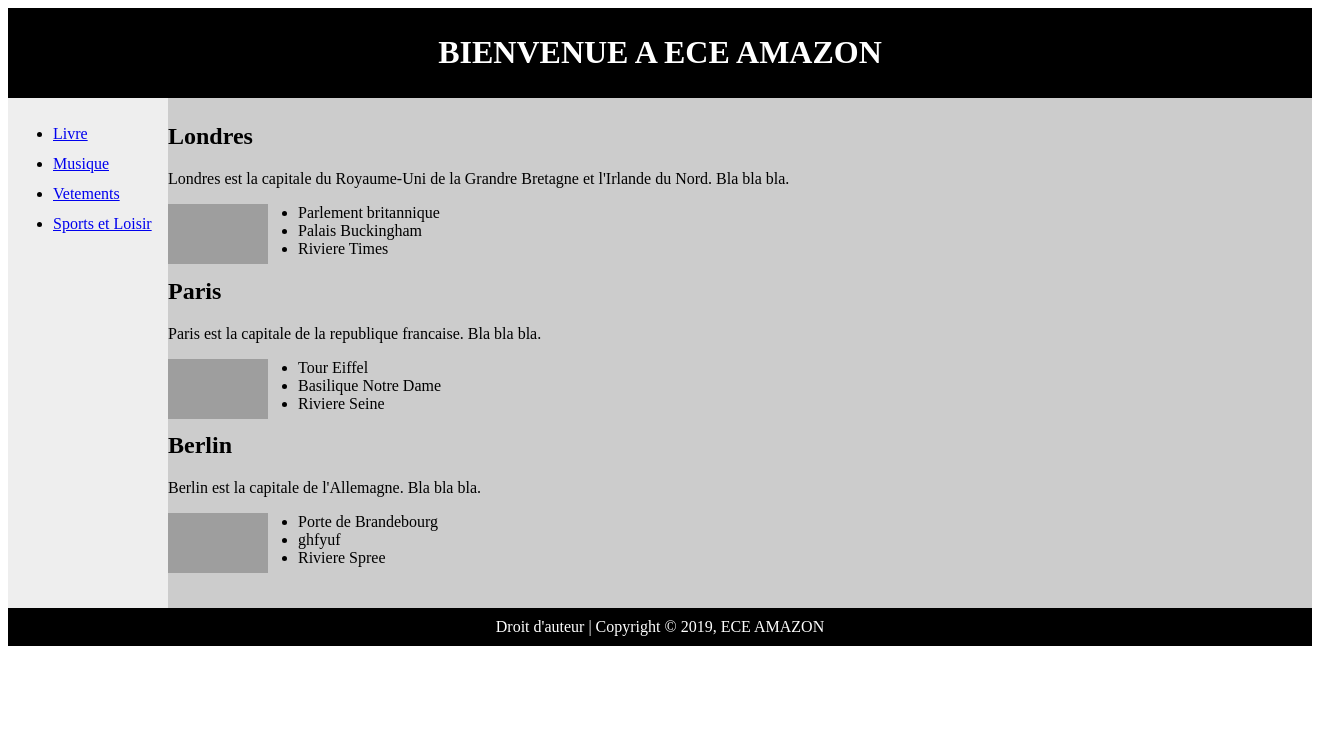
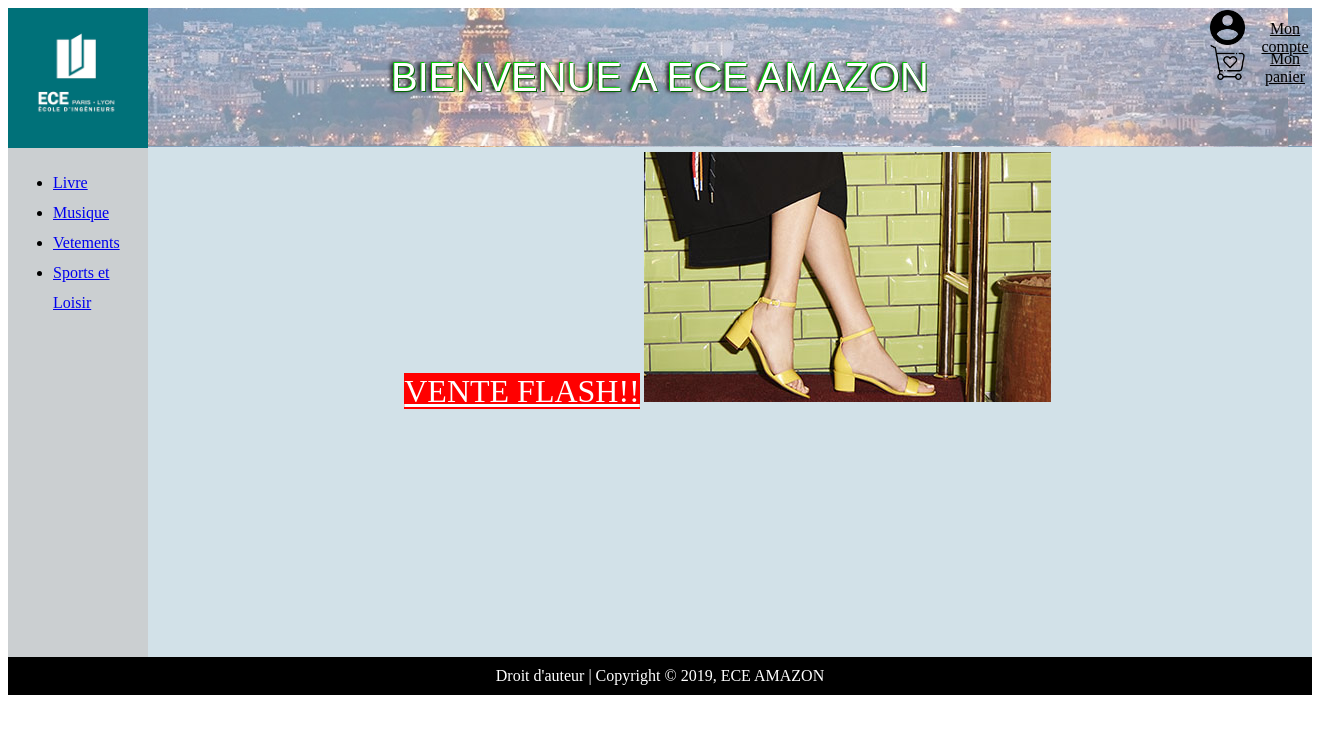
Before and after one commit to Leleute/WebDevProject, a PHP site: page /interface-site.html in a window 1320 px wide. Shown: the top 734 px of the page. Run offline with PHP 8.4, Linux system fonts and the light colour scheme; grey boxes are pictures that could not be loaded.

Commit message:
Interface

```diff
--- a/interface-site.html
+++ b/interface-site.html
@@ -11,6 +11,14 @@
 <body>
 	<div id="header">
 		<h1>BIENVENUE A ECE AMAZON </h1>
+			<img class="account" src="account.png" width="30" height="30">
+			<img class="basket" src="basket.png" width="30" height="30">
+			<img class="ece" src="ece.jpg">
+
+			 <a href="#" style="color: black; position : absolute; top: 20px; left: 1250px;">Mon compte</a>
+			 <a href="#" style="color: black; position : absolute; top: 50px; left: 1250px;">Mon panier</a>
+
+
 	</div>
 	<div id="nav">
 
@@ -22,34 +30,14 @@
 		</ul>
 	</div>
 	<div id="section">
-		<h2>Londres</h2>
-			<p>Londres est la capitale du Royaume-Uni de la Grandre Bretagne et l'Irlande du Nord. Bla bla bla.</p>
-			<img class="city" src="londres.jpg" alt="Londres" width="100" height="60">
-		<ul>
-			<li>Parlement britannique</li>
-			<li>Palais Buckingham</li>
-			<li>Riviere Times</li>
 
-		</ul>
-		<h2>Paris</h2>
-		<p>Paris est la capitale de la republique francaise. Bla bla bla.</p>
-		<img class="city" src="paris.jpg" alt="Paris" width="100" height="60">
+	<center>
 
-		<ul>
-			<li>Tour Eiffel</li>
-			<li>Basilique Notre Dame</li>
-			<li>Riviere Seine</li>
-		</ul>
-		<h2>Berlin</h2>
-		<p>Berlin est la capitale de l'Allemagne. Bla bla bla.</p>
-		<img class="city" src="berlin.jpg" alt="Berlin" width="100" height="60">
+			<a href="venteflash.html" style="background-color: red; color: white;  font-size: 200%;">VENTE FLASH!!</a>
+			<img class="sandale" src="sandales.jpg">
+	</center>
+	</div>
 
-		<ul>
-			<li>Porte de Brandebourg</li>
-			<li>ghfyuf</li>
-			<li>Riviere Spree</li>
-		</ul>
-	</div>
 	<div id="footer">
 		Droit d'auteur | Copyright &copy; 2019, ECE AMAZON
 	</div>
--- a/style.css
+++ b/style.css
@@ -1,19 +1,35 @@
+		h1
+	{
+		font-size: 40px;
+  text-shadow: -1px -1px #0c0, 1px 1px #060, -3px 0 4px #000;
+  font-family:Arial, Helvetica, sans-serif;
+  color: #white;
+  padding:16px;
+  font-weight:lighter;
+  text-align:center;
+  display:block;
+  margin:16px;
+
+}
+
+
 		#header{
-			background-color:black;
+			background-image:url(paris2.jpg);
+			background-color:paris.jpg;
 			color: white;
 			text-align: center;
-			padding: 5px;
+			padding: 15px;
 		}
 		#nav{
 			line-height: 30px;
-			background-color: #eeeeee;
+			background-color: #CBCFD1;
 			height: 500px;
-			width: 150px;
+			width: 130px;
 			float: left;
 			padding: 5px;
 		}
 		#section{
-			background-color: #cccccc;
+			background-color: #D2E1E8;
 			width: auto
 			float: left;
 			padding: 5px;
@@ -26,7 +42,42 @@
 			text-align: center;
 			padding: 10px;
 		}
-		.city{
-			float: left;
-			padding-right: 30px;
+		.account{
+
+			position: absolute;
+			top: 10px;
+			left: 1210px;
+			width : 35px;
+			height: 35px;
+
 		}
+
+		.basket{
+
+			position: absolute;
+			top: 45px;
+			left: 1210px;
+			width : 35px;
+			height: 35px;
+
+		}
+
+		.ece{
+
+			position: absolute;
+			top: 8px;
+			left: 8px;
+			width : 140px;
+			height: 140px;
+
+		}
+
+		/*.sandales{
+
+			position: absolute;
+			top: 8px;
+			left: 8px;
+			width : 140px;
+			height: 140px;
+
+		}
```
